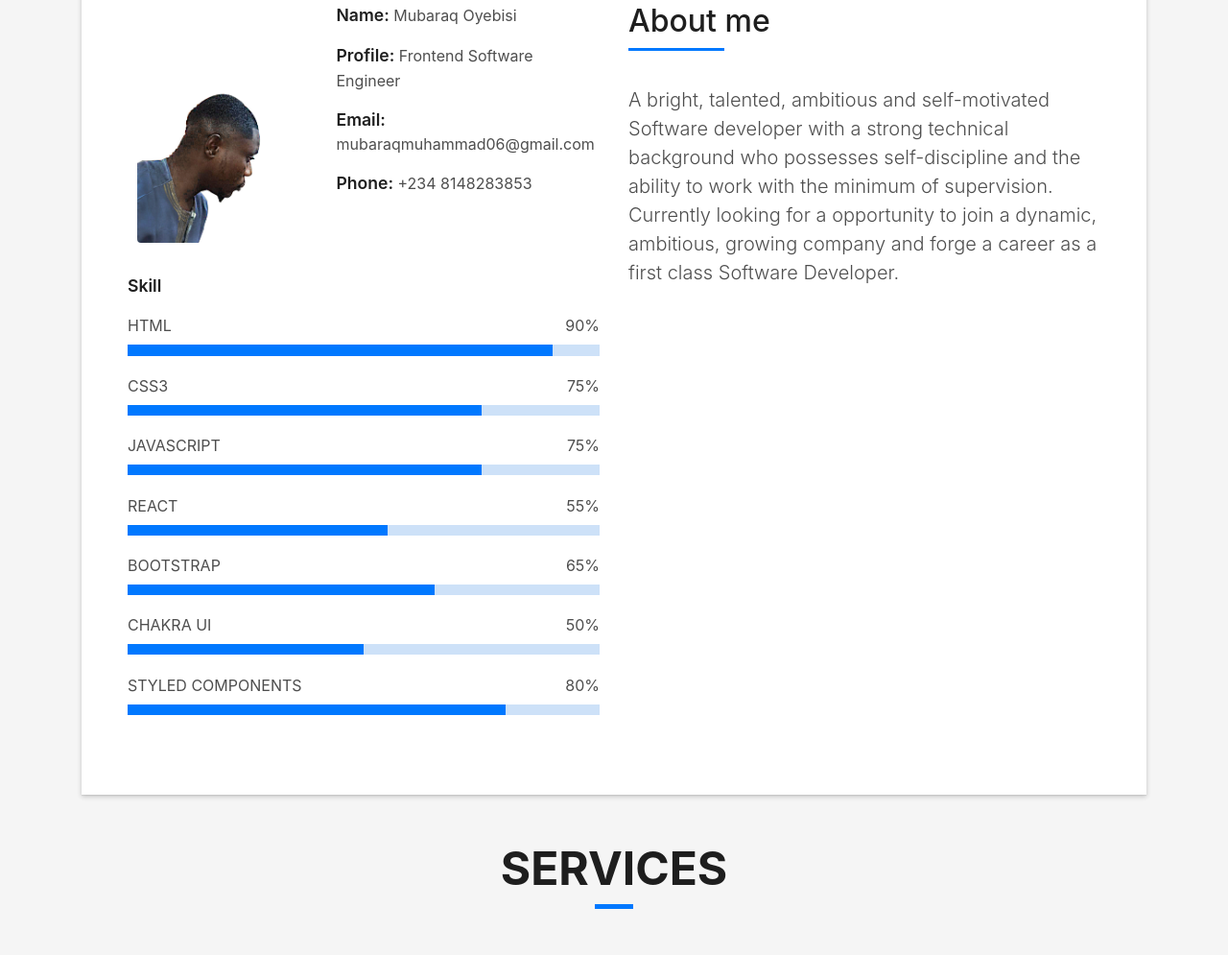
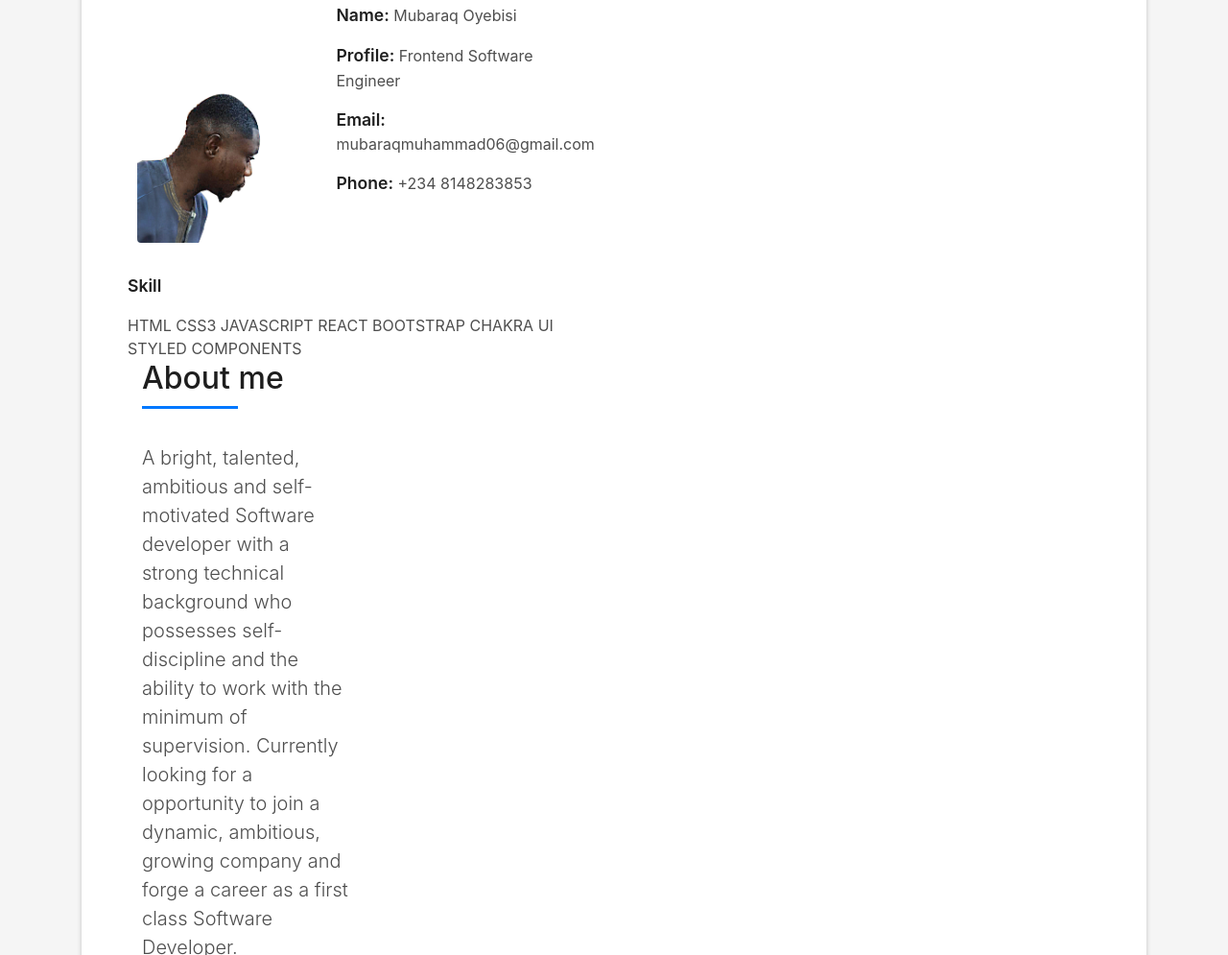
Before and after one commit to mubaraq-debug/myPortfolio, a plain HTML site: page index.html in a window 1280 px wide. Shown: the part 925-1920 px from the top of the page at 96% size. Drawn offline with Linux system fonts and the light colour scheme; files whose address does not match are found by name.

Commit message:
updated index.html

```diff
--- a/index.html
+++ b/index.html
@@ -110,42 +110,15 @@
                 </div>
                 <div class="skill-mf">
                   <p class="title-s">Skill</p>
-                  <span>HTML</span> <span class="pull-right">90%</span>
-                  <div class="progress">
-                    <div class="progress-bar" role="progressbar" style="width: 90%;" aria-valuenow="90" aria-valuemin="0"
-                      aria-valuemax="100"></div>
-                  </div>
-                  <span>CSS3</span> <span class="pull-right">75%</span>
-                  <div class="progress">
-                    <div class="progress-bar" role="progressbar" style="width: 75%" aria-valuenow="75" aria-valuemin="0"
-                      aria-valuemax="100"></div>
-                  </div>
-                  <span>JAVASCRIPT</span> <span class="pull-right">75%</span>
-                  <div class="progress">
-                    <div class="progress-bar" role="progressbar" style="width: 75%;" aria-valuenow="75" aria-valuemin="0"
-                      aria-valuemax="100"></div>
-                  </div>
-                  <span>REACT</span> <span class="pull-right">55%</span>
-                  <div class="progress">
-                    <div class="progress-bar" role="progressbar" style="width: 55%" aria-valuenow="55" aria-valuemin="0"
-                      aria-valuemax="100"></div>
-                  </div>
-                  <span>BOOTSTRAP</span> <span class="pull-right">65%</span>
-                  <div class="progress">
-                    <div class="progress-bar" role="progressbar" style="width: 65%;" aria-valuenow="65" aria-valuemin="0"
-                      aria-valuemax="100"></div>
-                  </div>
-                  <span>CHAKRA UI</span> <span class="pull-right">50%</span>
-                  <div class="progress">
-                    <div class="progress-bar" role="progressbar" style="width: 50%" aria-valuenow="50" aria-valuemin="0"
-                      aria-valuemax="100"></div>
-                  </div>
-                  <span>STYLED COMPONENTS</span> <span class="pull-right">80%</span>
-                  <div class="progress">
-                    <div class="progress-bar" role="progressbar" style="width: 80%" aria-valuenow="80" aria-valuemin="0"
-                      aria-valuemax="100"></div>
-                  </div>
-                </div>
+                  <span>HTML</span>
+
+                  <span>CSS3</span>
+
+                  <span>JAVASCRIPT</span>
+                  <span>REACT</span>
+                  <span>BOOTSTRAP</span>
+                  <span>CHAKRA UI</span>
+                  <span>STYLED COMPONENTS</span>
               </div>
               <div class="col-md-6">
                 <div class="about-me pt-4 pt-md-0">
```
